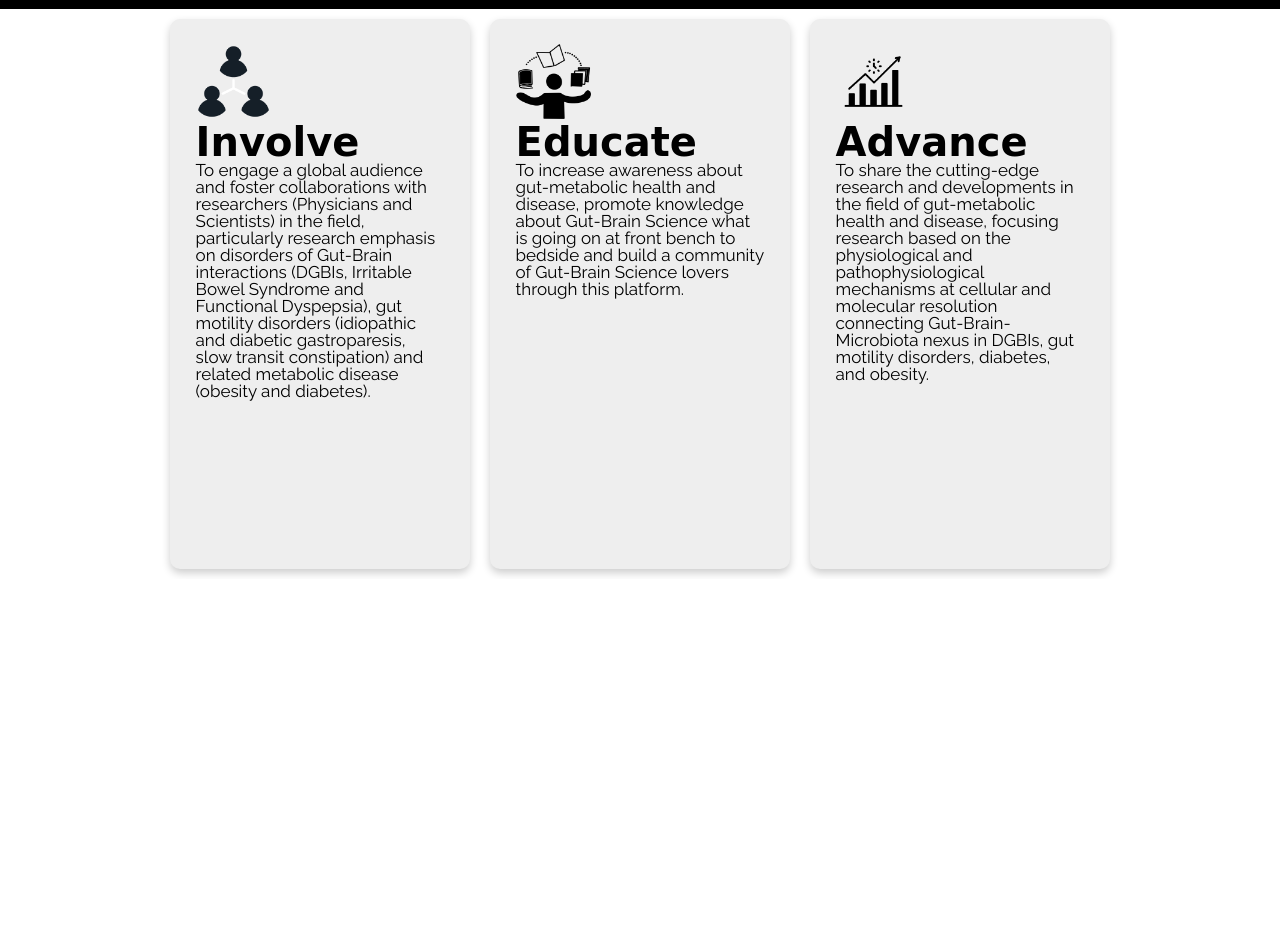
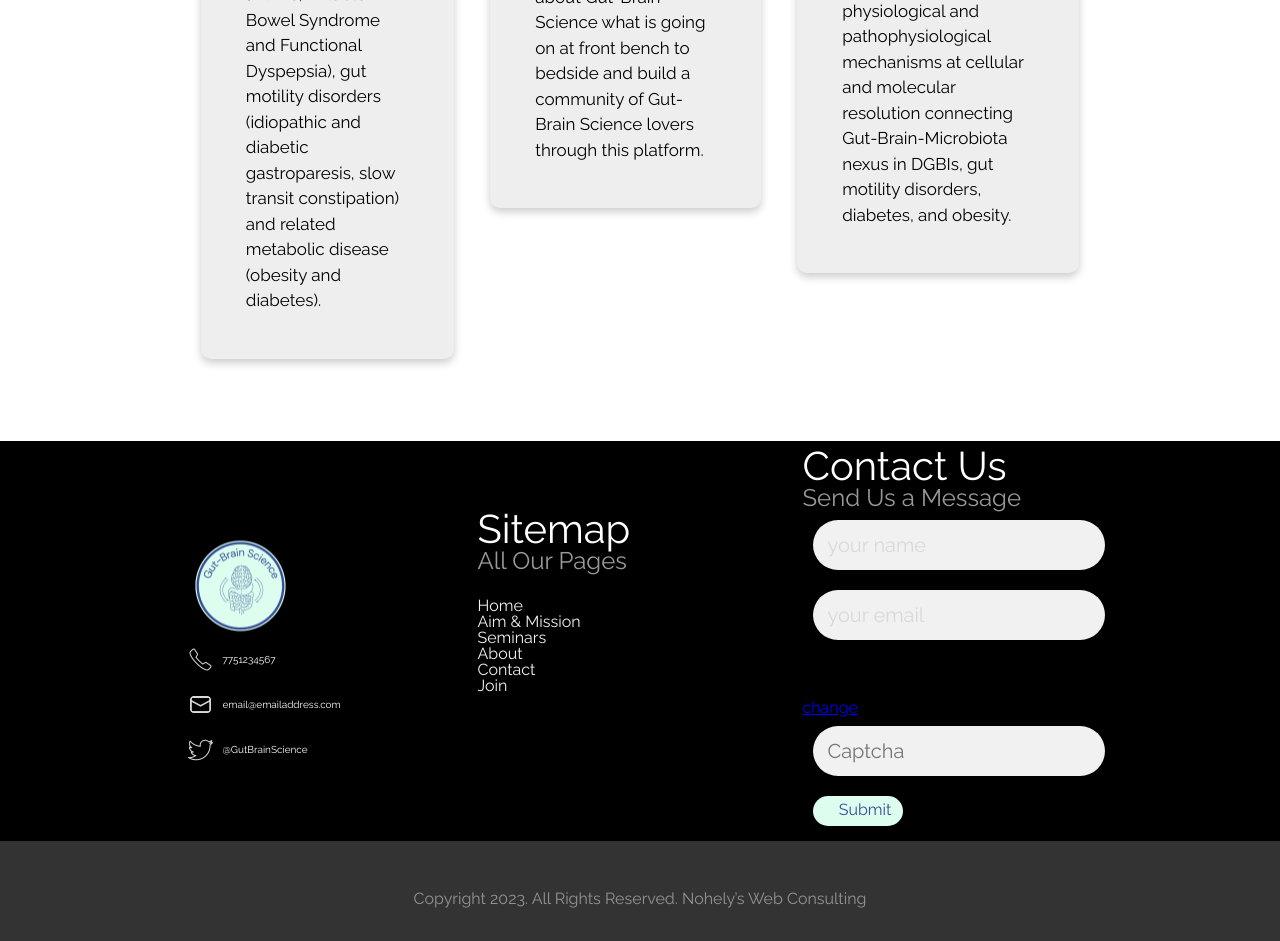
Before and after one commit to roguenomad/gut-brain-science, a plain HTML site: page site/aim_mission.html in a window 1280 px wide. Shown: the part 1340-2281 px from the top of the page. Before the commit the page ends 1919 px from the top, so only its background shows below. Drawn offline with Linux system fonts and the light colour scheme; a web font is replaced by a local one.

Commit message:
a&m-flexbox

```diff
--- a/site/aim_mission.html
+++ b/site/aim_mission.html
@@ -14,8 +14,8 @@
 </head>
 <body>
     <nav id="nav">
-        <img id="logo" src="./images/logo-holder.png" alt="">
-        <ul class='nav-links'>
+        <img class="logo nav-logo" src="./images/logo-holder.png" alt="">
+        <ul class='nav-bar'>
             <li><a class="hover-underline-animation" href="./index.html">Home</a></li>
             <li><a class="hover-underline-animation" href="./aim_mission.html">Aim & Mission</a></li>
             <li><a class="hover-underline-animation" href="">About</a></li>
@@ -35,13 +35,13 @@
                 research emphasis on disorders of Gut-Brain interactions (DGBIs, Irritable Bowel Syndrome and Functional Dyspepsia), gut motility
                 disorders (idiopathic and diabetic gastroparesis, slow transit constipation) and related metabolic disease (obesity and diabetes).</p>
         </div>
-        <div class="am-card column-1">
+        <div class="am-card column-2">
             <img src="./images/educate-transparent (1).png" alt="educate">
             <h2>Educate</h2>
             <p>To increase awareness about gut-metabolic health and disease, promote knowledge about Gut-Brain Science what is going on at front bench to
                 bedside and build a community of Gut-Brain Science lovers through this platform.</p>
         </div>
-        <div class="am-card column-1">
+        <div class="am-card column-3">
             <img src="./images/advance-transparent.png" alt="advance">
             <h2>Advance</h2>
             <p>To share the cutting-edge research and developments in the field of gut-metabolic health and disease, focusing research based on the physiological
@@ -49,5 +49,47 @@
                 and obesity.</p>
         </div>
     </section>
+    <footer class="footer">
+        <div class="column-footer column-footer-1">
+            <img src="./images/logo-holder.png" alt="" class="logo footer-logo">
+            <ul class="footer-info">
+                <li class="footer-li"><img src="./images/icons8-phone-50.png" alt="" class="footer-icon">7751234567</li>
+                <li class="footer-li"><img src="./images/icons8-email-48.png" alt="" class="footer-icon">email@emailaddress.com</li>
+                <li class="footer-li"><img src="./images/icons8-twitter-50.png" alt="" class="footer-icon"> @GutBrainScience</li>
+            </ul>
+        </div>
+        <div class="column-footer column-footer-2">
+            <h4 class="sitemap title-footer">Sitemap</h4>
+            <h5 class="sub-title-footer">All Our Pages</h5>
+            <div class="footer-nav">
+            <a href="" class="footer-nav-link">Home</a>
+            <a href="" class="footer-nav-link">Aim & Mission</a>
+            <a href="" class="footer-nav-link">Seminars</a>
+            <a href="" class="footer-nav-link">About</a>
+            <a href="" class="footer-nav-link">Contact</a>
+            <a href="" class="footer-nav-link">Join</a>
+            </div>
+        </div>
+        <div class="column-footer column-footer-3">
+            <h4 class="contact title-footer">Contact Us</h4>
+            <h5 class="sub-title-footer">Send Us a Message</h5>
+            <form action="" class="footer-form">
+                    <input type="text" id="fname" name="fname" value="your name"><br>
+                    <input type="email" id="email" name="email" value="your email"><br>
+                    <div id="captcha" class="captcha"><script>createCaptcha();</script></div>
+                    <div class="restart">
+                    <a href="#" onclick="createCaptcha()">change</a>
+                    </div>
+                    <div class="input">
+                        <input type="text" name="reCaptcha" id="reCaptcha" placeholder="Captcha"/>
+                    </div>
+                    <div id="errCaptcha" class="errmsg"></div>
+                    <input type="submit" value="Submit" onclick="validateCaptcha()">
+            </form>
+        </div>
+    </footer>
+    <div class="copyright">
+            <h4 class="copyright-text">Copyright 2023. All Rights Reserved. Nohely’s Web Consulting</h4>
+    </div>
 </body>
 </html>
--- a/site/css/style-new2.css
+++ b/site/css/style-new2.css
@@ -32,8 +32,8 @@ body, html {
 .logo {
     display: inline-block;
     height: auto;
-    width: 100%;
-    max-width: 150px;
+    width: 25%;
+    max-width: 200px;
     margin: 0;
     padding: 0px;
     transform: translate(20%, 10%);
@@ -416,26 +416,30 @@ position: relative;
 .footer {
     height: 400px;
     width: auto;
-    display: flex;
-    align-items: center;
     background-color: #000;
     color: #fff;
+    /* display: flex;
+    flex-wrap: wrap; */
+    display: flex;
+    justify-content: center;
+    align-items: center;
 }
 .column-footer {
-    margin: auto;
-    width: 50%;
+    width: 325px;
+    max-width: 325px;
+    height: auto;
 }
-
 .footer-logo {
     position: relative;
+    min-width: 125px;
 }
 .column-footer-1 {
-    display: flex;
-    align-items: center;
+    /* display: flex;
+    align-items: center; */
+
 }
 
 .column-footer-2 {
-
 }
 
 .column-footer-3 {
@@ -523,9 +527,7 @@ position: relative;
 .am-hero-image {
     background-image: url("../images/AdobeStock_418522692.jpeg");
     background-color: #000;
-    height: 100%;
-    /* height: 100%; */
-    /* height: 800px; */
+    height: 87vh;;
     width: 100%;
     background-position: right;
     background-repeat: no-repeat;
@@ -535,8 +537,8 @@ position: relative;
   .am-hero-text {
     display: block;
     position: absolute;
-    bottom: 5%;
-    left: 15%;
+    bottom: 15%;
+    left: 25%;
     height: 380px;
     width: 570px;
     color: #fff;
@@ -544,6 +546,9 @@ position: relative;
   }
 
   .am-hero-button {
+    position: relative;
+    top: 80%;
+    left: 25%;
     background-color: #FFE969;
     border: none;
     width: 175px;
@@ -552,28 +557,23 @@ position: relative;
   }
 
   .am-card-flex {
-    display: flex;
-    align-items: center;
-    justify-content: center;
+    padding: 5% 15%;
   }
 
   .am-card {
-    /* Add shadows to create the "card" effect */
     box-shadow: 0 4px 8px 0 rgba(0,0,0,0.2);
     transition: 0.3s;
-    height: 550px;
-    width: 300px;
     background-color: #EEEEEE;
     border-radius: 10px;
-    padding: 2%;
-    margin: 10px;
+    padding: 5%;
+    margin: 18px;
   }
 
   .am-card:hover {
     background-color: #FFE969;
   }
 
-  /* Add some padding inside the card container */
+
   .am-container {
     padding: 2px 16px;
   }
@@ -587,56 +587,37 @@ position: relative;
     font-size: 40px;
     font-family: 'Baloo Paaji 2', cursive;
     font-weight: bold;
+    padding-top: 10%;
   }
 
   .am-card p {
     font-size: 17px;
+    padding-top: 15%;
+    line-height: 1.5;
   }
 
 /***** Media Query *****/
 @media (min-width: 992px){
-    /* #logo {
-        max-width: 20%;
-    } */
-    .hero-container {
-        /* max-height: 0vw; */
-        /* height: 700px; */
-        /* height: 800px; */
-    }
-    .hero-image {
-        /* background-size: contain; */
-        /* height: 800px;
-        width: 100%; */
-    }
     .nav-links {
         left: 5%;
     }
 }
 
 
-@media screen and (max-width: 900px) {
-    /* .hero-image {
-        background-size: contain;
-    } */
-    .slider-wrapper .carousel {
-        /* grid-auto-columns: calc((100% / 3) - 12px); */
+@media screen and (min-width: 600px) {
+    .am-card-flex {
+        display: flex;
+        justify-content: center;
+        align-items: center;
     }
-    /* .hero-container {
-        height: 1000px;
-    } */
 }
 
 @media screen and (max-width: 820px) {
-    .hero-image {
-        /* background-size: 100% 100%; */
-    }
-    .am-hero-image {
-        /* background-size: contain; */
-    }
     .am-hero-text {
         width: 50px;
         font-size: 6.5vh;
     }
+
 }
 
 @media screen and (max-width: 600px) {
@@ -644,13 +625,7 @@ position: relative;
     .slider-wrapper .carousel {
         grid-auto-columns: 50%;
     }
-    .am-hero-text {
-        /* display: block;
-        position: absolute;
-        height: 200px;
-        width: 50px;
-        font-size: 3.75vh; */
-    }
+
 }
 
 @media screen and (min-width: 1000px) {
@@ -658,9 +633,11 @@ position: relative;
         display: flex;
     }
 }
-/*
+
 @media screen and (min-width: 450px) {
-    .twitter-timeline {
-        width: 550px;
-    }
-} */
+    /* .am-card-flex {
+        display: flex;
+        justify-content: center;
+        align-items: center;
+    } */
+}
```
Also changed, not shown: site/images/Rajan Singh_Headshot.jpeg (added).
